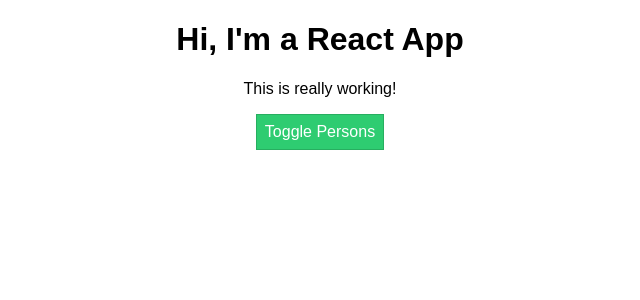
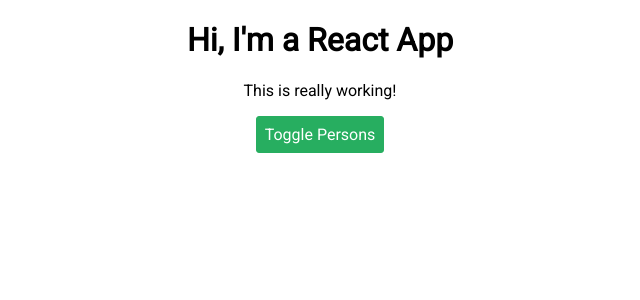
Before and after one commit to AndrianLeah/dummy-react-app, a React (Create React App) app: page / in a window 1280 px wide. Shown: the top 300 px of the page, without its empty margins (320-960 px from the left). Built offline with nearby package versions, Linux system fonts and the light colour scheme.

Commit message:
changed font and button style

```diff
--- a/package.json
+++ b/package.json
@@ -3,6 +3,7 @@
   "version": "0.1.0",
   "private": true,
   "dependencies": {
+    "radium": "^0.25.2",
     "react": "^16.8.6",
     "react-dom": "^16.8.6",
     "react-scripts": "1.1.5"
--- a/public/index.html
+++ b/public/index.html
@@ -7,6 +7,7 @@
 
     <link rel="manifest" href="%PUBLIC_URL%/manifest.json">
     <link rel="shortcut icon" href="%PUBLIC_URL%/favicon.ico">
+    <link href="https://fonts.googleapis.com/css?family=Roboto&display=swap" rel="stylesheet">
 
     <title>React App</title>
   </head>
--- a/src/App.js
+++ b/src/App.js
@@ -1,3 +1,4 @@
+import Radium from "radium";
 import React, { Component } from "react";
 import "./App.css";
 import Person from "./Person/Person";
@@ -38,12 +39,19 @@
 
   render() {
     const style = {
-      backgroundColor: "#2ecc71",
+      backgroundColor: "#27ae60",
       color: "white",
       font: "inherit",
       border: "1px solid #27ae60",
       padding: "8px",
-      cursor: "pointer"
+      cursor: "pointer",
+      'border-radius': '3px',
+      ':hover': {
+        backgroundColor: '#2ecc71'
+      },
+      ':focus': {
+        outline: '0'
+      }
     };
 
     let persons = null;
@@ -64,8 +72,11 @@
         </div>
       );
 
-      style.backgroundColor = "#e74c3c";
+      style.backgroundColor = "#c0392b";
       style.border = "1px solid #c0392b";
+      style[':hover'] =  {
+        backgroundColor: '#e74c3c'
+      }
     }
 
     const classes = [];
@@ -89,4 +100,4 @@
   }
 }
 
-export default App;
+export default Radium(App);
--- a/src/index.css
+++ b/src/index.css
@@ -1,5 +1,5 @@
 body {
   margin: 0;
   padding: 0;
-  font-family: sans-serif;
+  font-family: 'Roboto', sans-serif;
 }
```
Also changed, not shown: 1 other file (tests, documents, lock files or other folders).
